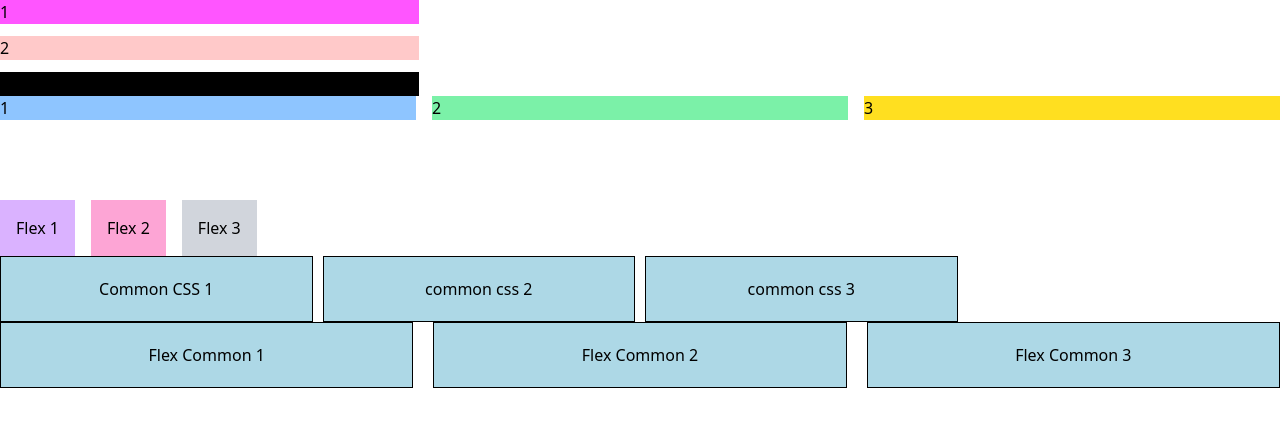
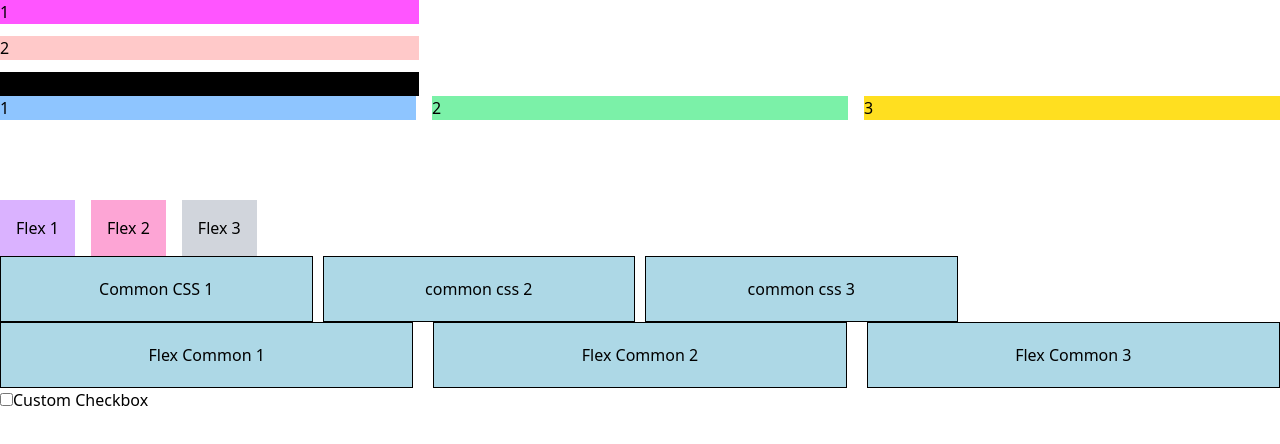
Before and after one commit to SoumitraMaity14/css, a React (Vite) app: page / in a window 1280 px wide. Shown: the top 444 px of the page. Built offline with nearby package versions, Linux system fonts and the light colour scheme.

Commit message:
Add custom checkbox to Grid component

```diff
--- a/src/components/Grid.tsx
+++ b/src/components/Grid.tsx
@@ -35,6 +35,10 @@ export const Grid = () => {
                 <div className="box">Flex Common 2</div>
                 <div className="box">Flex Common 3</div>
             </div>
+            <div className="checkbox">
+                <input type="checkbox" />
+                <label>Custom Checkbox</label>
+            </div>
         </div>
     )
 }
```
